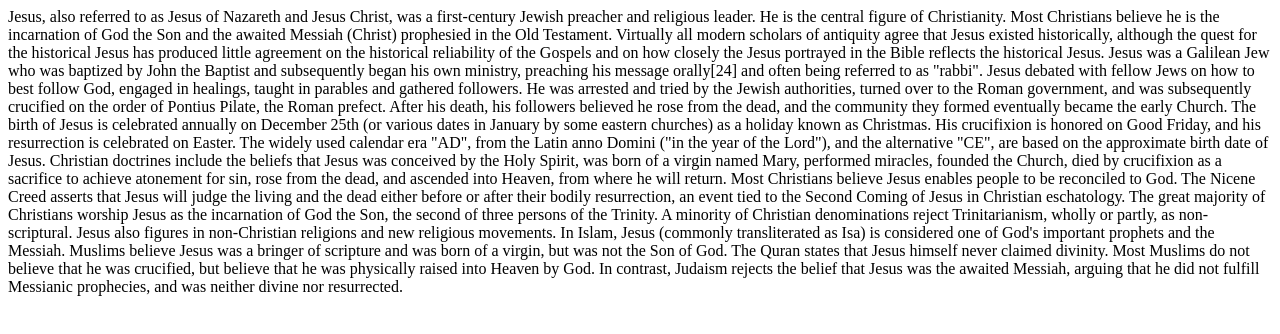
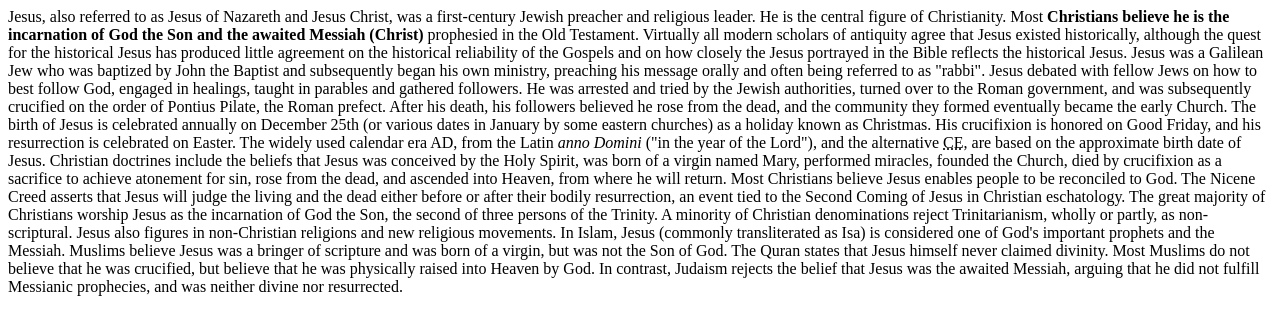
Before and after one commit to dmorg629/dmorg629.github.io, a plain HTML site: page index.html in a window 1280 px wide. Drawn offline with Linux system fonts and the light colour scheme.

Commit message:
Add files via upload

```diff
--- a/index.html
+++ b/index.html
@@ -4,11 +4,11 @@
 	<title>Jesus</title>
 	</head>
 <body>
-	Jesus, also referred to as Jesus of Nazareth and Jesus Christ, was a first-century Jewish preacher and religious leader. He is the central figure of Christianity. Most Christians believe he is the incarnation of God the Son and the awaited Messiah (Christ) prophesied in the Old Testament.
+	Jesus, also referred to as Jesus of Nazareth and Jesus Christ, was a first-century Jewish preacher and religious leader. He is the central figure of Christianity. Most <strong>Christians believe he is the incarnation of God the Son and the awaited Messiah (Christ)</strong> prophesied in the Old Testament.
 
-Virtually all modern scholars of antiquity agree that Jesus existed historically, although the quest for the historical Jesus has produced little agreement on the historical reliability of the Gospels and on how closely the Jesus portrayed in the Bible reflects the historical Jesus. Jesus was a Galilean Jew who was baptized by John the Baptist and subsequently began his own ministry, preaching his message orally[24] and often being referred to as "rabbi". Jesus debated with fellow Jews on how to best follow God, engaged in healings, taught in parables and gathered followers. He was arrested and tried by the Jewish authorities, turned over to the Roman government, and was subsequently crucified on the order of Pontius Pilate, the Roman prefect. After his death, his followers believed he rose from the dead, and the community they formed eventually became the early Church.
+Virtually all modern scholars of antiquity agree that Jesus existed historically, although the quest for the historical Jesus has produced little agreement on the historical reliability of the Gospels and on how closely the Jesus portrayed in the Bible reflects the historical Jesus. Jesus was a Galilean Jew who was baptized by John the Baptist and subsequently began his own ministry, preaching his message orally and often being referred to as "rabbi". Jesus debated with fellow Jews on how to best follow God, engaged in healings, taught in parables and gathered followers. He was arrested and tried by the Jewish authorities, turned over to the Roman government, and was subsequently crucified on the order of Pontius Pilate, the Roman prefect. After his death, his followers believed he rose from the dead, and the community they formed eventually became the early Church.
 
-The birth of Jesus is celebrated annually on December 25th (or various dates in January by some eastern churches) as a holiday known as Christmas. His crucifixion is honored on Good Friday, and his resurrection is celebrated on Easter. The widely used calendar era "AD", from the Latin anno Domini ("in the year of the Lord"), and the alternative "CE", are based on the approximate birth date of Jesus.
+The birth of Jesus is celebrated annually on <time>December 25th</time> (or various dates in January by some eastern churches) as a holiday known as Christmas. His crucifixion is honored on Good Friday, and his resurrection is celebrated on Easter. The widely used calendar era <abbr>AD</abbr>, from the Latin <i>anno Domini</i> ("in the year of the Lord"), and the alternative <abbr title=common era>CE</abbr>, are based on the approximate birth date of Jesus.
 
 Christian doctrines include the beliefs that Jesus was conceived by the Holy Spirit, was born of a virgin named Mary, performed miracles, founded the Church, died by crucifixion as a sacrifice to achieve atonement for sin, rose from the dead, and ascended into Heaven, from where he will return. Most Christians believe Jesus enables people to be reconciled to God. The Nicene Creed asserts that Jesus will judge the living and the dead either before or after their bodily resurrection, an event tied to the Second Coming of Jesus in Christian eschatology. The great majority of Christians worship Jesus as the incarnation of God the Son, the second of three persons of the Trinity. A minority of Christian denominations reject Trinitarianism, wholly or partly, as non-scriptural.
 
```
